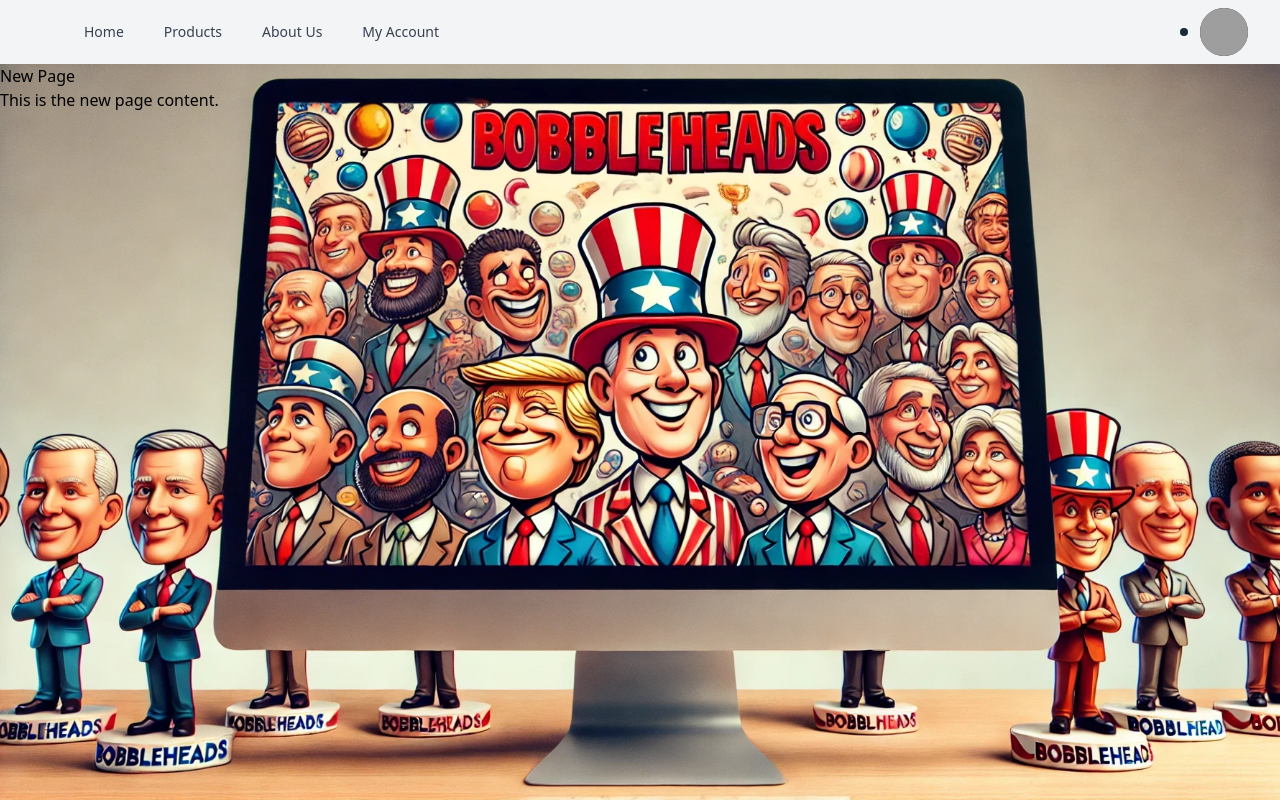
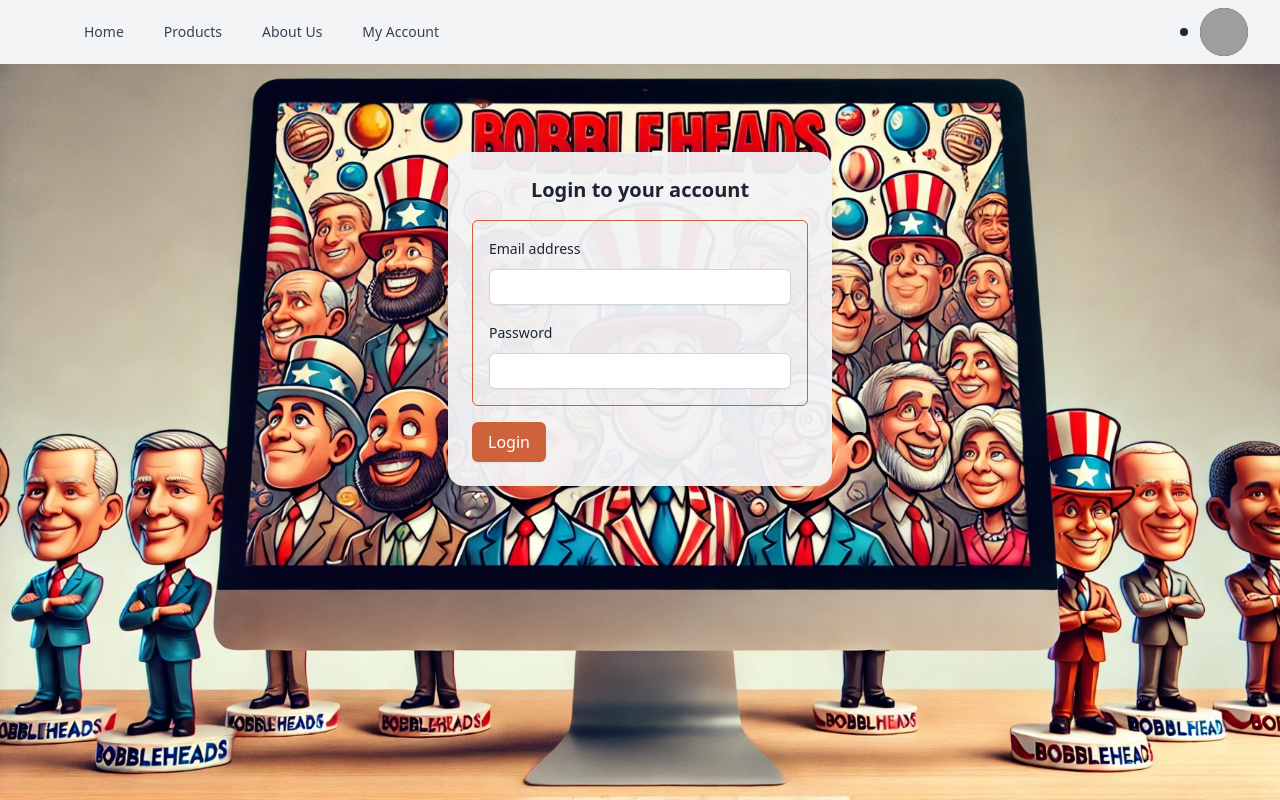
Before and after one commit to AlexGoesCode/twisted-ecommerce-app, a React (Vite) app in the folder client/: page /login in a window 1280 px wide. Built offline with nearby package versions, Linux system fonts and the light colour scheme; grey boxes are pictures that could not be loaded.

Commit message:
upd: Login, Logout - functional w/o avatar

```diff
--- a/client/src/pages/Login.tsx
+++ b/client/src/pages/Login.tsx
@@ -1,9 +1,116 @@
+import { useState } from 'react';
+import AuthLayout from '../components/AuthLayout';
+import { useAuth } from '../context/AuthContext';
+import { useNavigate } from 'react-router-dom';
+
 const Login = () => {
+  const [email, setEmail] = useState('');
+  const [password, setPassword] = useState('');
+  const { error, setError } = useAuth();
+  const navigate = useNavigate();
+
+  //* Login user function
+  const handleLogin = async () => {
+    console.log('email :>> ', email, password);
+
+    // checks email format
+    const emailRegex = /^[^\s@]+@[^\s@]+\.[^\s@]+$/;
+    if (!emailRegex.test(email)) {
+      setError('Invalid email format');
+      return;
+    }
+    if (password.length < 6) {
+      setError('Password must be at least 6 characters long.');
+      return;
+    }
+    console.log(`Logging in with email: ${email} and password: ${password}`);
+
+    const formData = new URLSearchParams(); // URLSearchParams: find in postman
+    formData.append('email', email);
+    formData.append('password', password);
+
+    const requestOptions: RequestInit = {
+      method: 'POST',
+      body: formData,
+      redirect: 'follow',
+    };
+
+    try {
+      const response = await fetch(
+        'http://localhost:5022/api/users/login',
+        requestOptions
+      );
+      if (!response.ok) {
+        const errorResult = await response.json();
+        setError(errorResult.message || 'An error has occured.');
+        return;
+      }
+      const result = await response.json();
+      console.log('result :>> ', result);
+      navigate('/dashboard'); // Redirect to a dashboard or homepage after login
+    } catch (error) {
+      console.error(error);
+      setError('An error has occured during login.');
+    }
+  };
+
   return (
-    <div>
-      <h1>New Page</h1>
-      <p>This is the new page content.</p>
-    </div>
+    <AuthLayout
+      title='Login to your account'
+      buttonText='Login'
+      onButtonClick={handleLogin}
+    >
+      <div className='bg-gray-100 bg-opacity-95 p-6 rounded-2xl shadow-md'>
+        <h2 className='text-mirage text-xl text-center font-semibold mb-4'>
+          Login to your account
+        </h2>
+        <div className='border border-tuscany p-4 rounded-md'>
+          <label
+            htmlFor='email'
+            className='block text-sm font-medium leading-6 text-mirage'
+          >
+            Email address
+          </label>
+          <div className='mt-2'>
+            <input
+              id='email'
+              name='email'
+              type='email'
+              autoComplete='email'
+              required
+              value={email}
+              onChange={(e) => setEmail(e.target.value)}
+              className='block w-full rounded-md border-0 py-1.5 text-gray-900 shadow-sm ring-1 ring-inset ring-gray-300 placeholder:text-gray-900 focus:ring-2 focus:ring-inset focus:ring-tuscany sm:text-sm sm:leading-6'
+            />
+          </div>
+          <label
+            htmlFor='password'
+            className='block text-sm font-medium leading-6 text-mirage mt-4'
+          >
+            Password
+          </label>
+          <div className='mt-2'>
+            <input
+              id='password'
+              name='password'
+              type='password'
+              autoComplete='current-password'
+              required
+              value={password}
+              onChange={(e) => setPassword(e.target.value)}
+              className='block w-full rounded-md border-0 py-1.5 text-gray-900 shadow-sm ring-1 ring-inset ring-gray-300 placeholder:text-gray-900 focus:ring-2 focus:ring-inset focus:ring-tuscany sm:text-sm sm:leading-6'
+            />
+          </div>
+          {error && <div className='text-red-500 text-sm mt-4'>{error}</div>}
+        </div>
+        <button
+          onClick={handleLogin}
+          className='mt-4 bg-tuscany text-white object-center py-2 px-4 rounded-md shadow-sm hover:bg-opacity-75 focus:outline-none focus:ring-2 focus:ring-inset focus:ring-tuscany'
+        >
+          Login
+        </button>
+      </div>
+    </AuthLayout>
   );
 };
 
--- a/client/src/pages/Logout.tsx
+++ b/client/src/pages/Logout.tsx
@@ -1,9 +1,18 @@
+import AuthLayout from '../components/AuthLayout';
+import { useAuth } from '../context/AuthContext';
+
 const Logout = () => {
+  const { logout } = useAuth();
+
+  const handleLogout = () => {
+    logout();
+    console.log('Logging out...');
+  };
+
   return (
-    <div>
-      <h1>New Page</h1>
-      <p>This is the new page content.</p>
-    </div>
+    <AuthLayout title='Logout' buttonText='Logout' onButtonClick={handleLogout}>
+      <p className='text-center'>Are you sure you want to logout?</p>
+    </AuthLayout>
   );
 };
 
```
